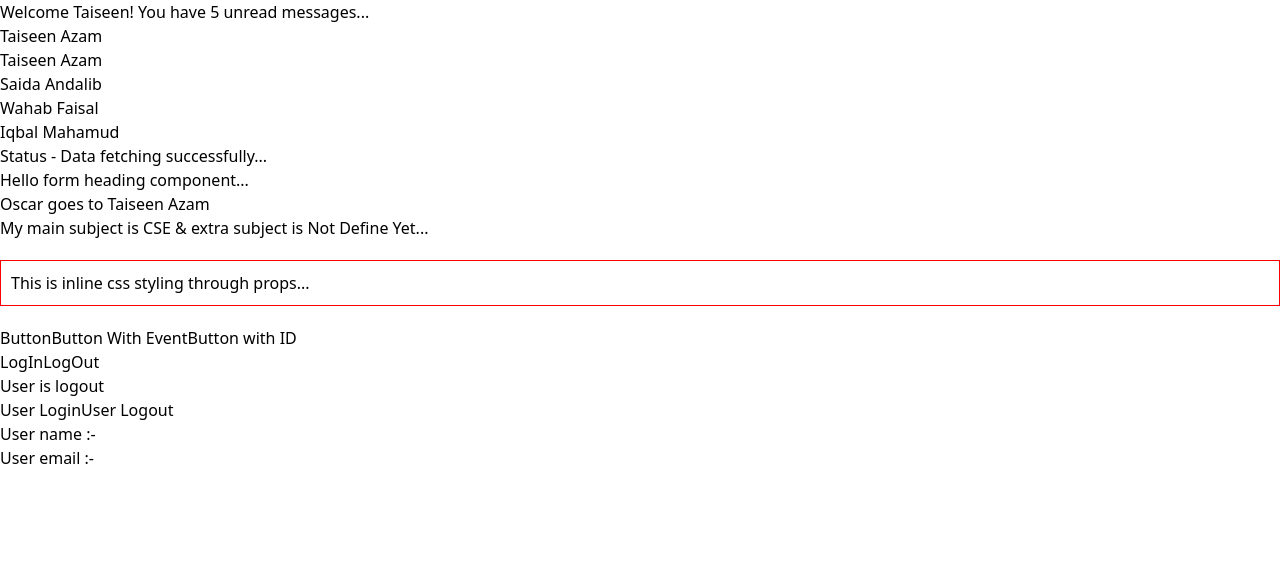
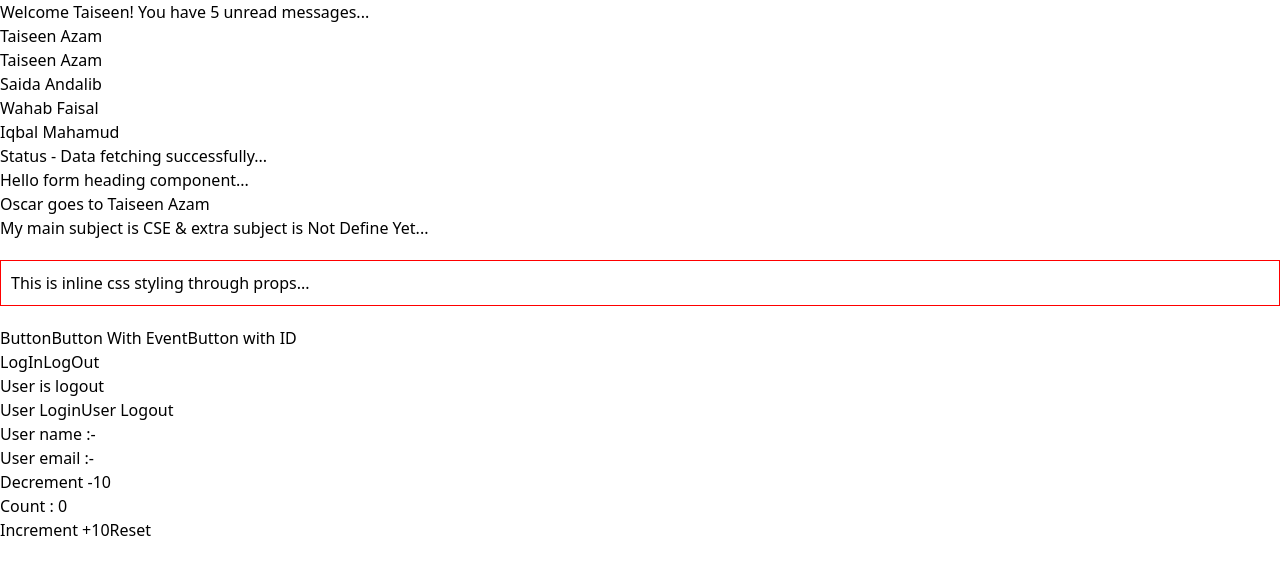
Before and after one commit to taiseen/learning-typeScript, a React (Vite) app: page / in a window 1280 px wide. Shown: the top 574 px of the page. Built offline with nearby package versions, Linux system fonts and the light colour scheme.

Commit message:
feat: useReducer action types

```diff
--- /dev/null
+++ b/src/components/hooks/CounterReducer.tsx
@@ -0,0 +1,91 @@
+import { useReducer } from 'react';
+
+
+const INCREMENT = 'increment';
+const DECREMENT = 'decrement';
+const RESET = 'reset';
+
+
+// 🟨🟨🟨🟨🟨🟨🟨🟨🟨🟨🟨🟨🟨🟨🟨🟨🟨🟨🟨🟨🟨🟨🟨🟨🟨🟨🟨🟨🟨🟨🟨🟨🟨🟨
+// 🟨🟨🟨🟨🟨🟨🟨🟨🟨🟨🟨🟨🟨🟨🟨🟨🟨🟨🟨🟨🟨🟨🟨🟨🟨🟨🟨🟨🟨🟨🟨🟨🟨🟨
+
+
+// TypeScript type..........
+type CounterState = {
+    count: number
+}
+
+// TypeScript type..........
+type UpdateAction = {
+    type: typeof INCREMENT | typeof DECREMENT
+    payload: number
+}
+
+// TypeScript type..........
+type ResetAction = {
+    type: typeof RESET
+}
+
+// this feature is called "discriminated unions" in typescript
+// is the recommended approach for typing reducer functions
+type CounterAction = UpdateAction | ResetAction;
+
+
+// 🟨🟨🟨🟨🟨🟨🟨🟨🟨🟨🟨🟨🟨🟨🟨🟨🟨🟨🟨🟨🟨🟨🟨🟨🟨🟨🟨🟨🟨🟨🟨🟨🟨🟨
+// 🟨🟨🟨🟨🟨🟨🟨🟨🟨🟨🟨🟨🟨🟨🟨🟨🟨🟨🟨🟨🟨🟨🟨🟨🟨🟨🟨🟨🟨🟨🟨🟨🟨🟨
+
+
+const initialState = { count: 0 }
+
+const reducer = (state: CounterState, action: CounterAction) => {
+
+    switch (action.type) {
+        case INCREMENT:
+            return { ...state, count: state.count + action.payload };
+        case DECREMENT:
+            return { ...state, count: state.count - action.payload };
+        case RESET:
+            return initialState;
+        default:
+            return state;
+    }
+}
+
+
+// 🟨🟨🟨🟨🟨🟨🟨🟨🟨🟨🟨🟨🟨🟨🟨🟨🟨🟨🟨🟨🟨🟨🟨🟨🟨🟨🟨🟨🟨🟨🟨🟨🟨🟨
+// 🟨🟨🟨🟨🟨🟨🟨🟨🟨🟨🟨🟨🟨🟨🟨🟨🟨🟨🟨🟨🟨🟨🟨🟨🟨🟨🟨🟨🟨🟨🟨🟨🟨🟨
+
+
+const CounterReducer = () => {
+
+    const [state, dispatch] = useReducer(reducer, initialState);
+
+
+    return (
+        <div className='border border-gray-600 flex justify-center items-center my-4'>
+
+            <button className='btn' onClick={() => dispatch({ type: DECREMENT, payload: 10 })}>
+                Decrement -10
+            </button>
+
+
+            <p className='text-2xl'>
+                Count : <span className='text-red-400'>{state.count}</span>
+            </p>
+
+
+            <button className='btn' onClick={() => dispatch({ type: INCREMENT, payload: 10 })}>
+                Increment +10
+            </button>
+
+
+
+            <button className='btn text-red-500' onClick={() => dispatch({ type: RESET })}>
+                Reset
+            </button>
+
+        </div>
+    )
+}
+
+export default CounterReducer
--- a/src/components/hooks/Hooks.tsx
+++ b/src/components/hooks/Hooks.tsx
@@ -1,4 +1,4 @@
-import { State, StateUser } from ".."
+import { CounterReducer, State, StateUser } from ".."
 
 const Hooks = () => {
 
@@ -9,6 +9,8 @@ const Hooks = () => {
 
             <StateUser />
 
+            <CounterReducer />
+
         </div>
     )
 }
--- a/src/components/index.ts
+++ b/src/components/index.ts
@@ -14,6 +14,7 @@ export { default as Events } from './event/Events';
 export { default as Button } from './event/Button';
 export { default as Input } from './event/Input';
 
+export { default as CounterReducer } from './hooks/CounterReducer';
 export { default as StateUser } from './hooks/StateUser';
 export { default as Hooks } from './hooks/Hooks';
 export { default as State } from './hooks/State';
```
Also changed, not shown: 1 other file (tests, documents, lock files or other folders).
